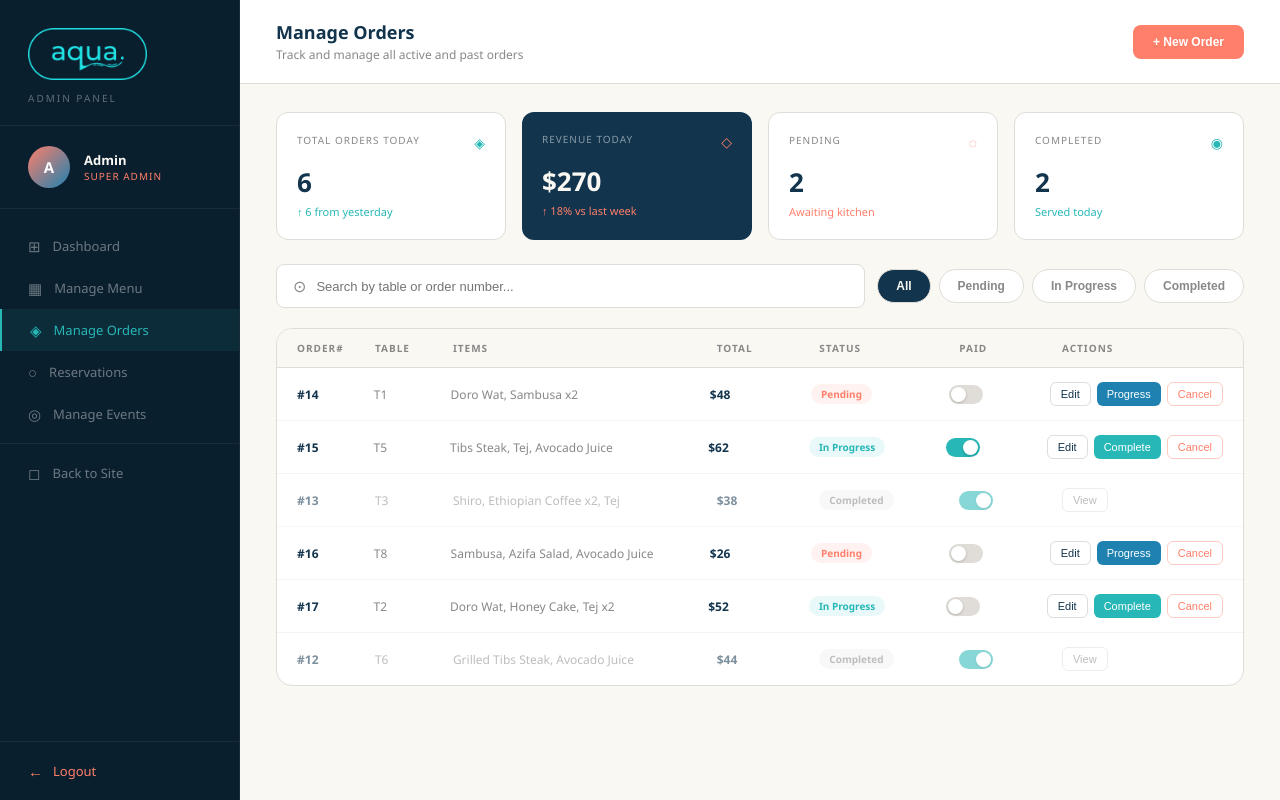
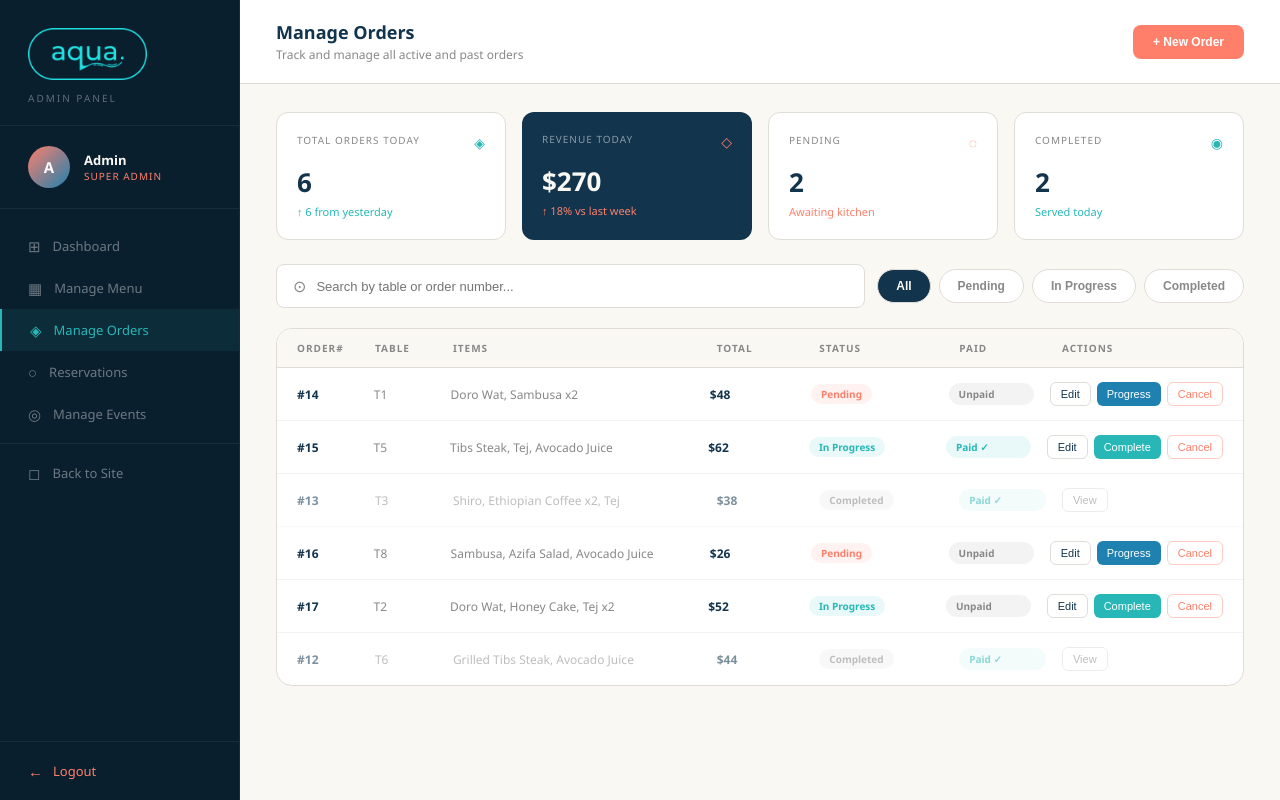
Before and after one commit to mearond/aqua-restaurant, a React (Create React App) app: page /admin/orders in a window 1280 px wide. Built offline with nearby package versions, Linux system fonts and the light colour scheme.

Commit message:
feat: build manage orders page with new order, edit, status progression and paid confirmation modal

```diff
--- a/src/Pages/admin/ManageOrders.jsx
+++ b/src/Pages/admin/ManageOrders.jsx
@@ -10,6 +10,7 @@ function ManageOrders() {
   const [newOrder, setNewOrder] = useState({ table: '', items: '', total: '' })
   const [showEditOrderModal, setShowEditOrderModal] = useState(false)
   const [editOrder, setEditOrder] = useState(null)
+  const [confirmPaid, setConfirmPaid] = useState(null)
 
   const [orders, setOrders] = useState([
     { id: 14, table: 'T1', items: 'Doro Wat, Sambusa x2', total: 48, status: 'Pending', paid: false },
@@ -54,14 +55,17 @@ function ManageOrders() {
 
   const handleEditOrder = () => {
     if (!editOrder.items || !editOrder.total) return
-  setOrders(prev => prev.map(o => o.id === editOrder.id ? { ...editOrder, total: parseFloat(editOrder.total) } : o))
+    setOrders(prev => prev.map(o =>
+      o.id === editOrder.id ? { ...editOrder, total: parseFloat(editOrder.total) } : o
+    ))
     setShowEditOrderModal(false)
     setEditOrder(null)
   }
 
   const filtered = orders.filter(o => {
     const matchesFilter = activeFilter === 'All' || o.status === activeFilter
-    const matchesSearch = o.table.toLowerCase().includes(search.toLowerCase()) ||
+    const matchesSearch =
+      o.table.toLowerCase().includes(search.toLowerCase()) ||
       String(o.id).includes(search) ||
       o.items.toLowerCase().includes(search.toLowerCase())
     return matchesFilter && matchesSearch
@@ -88,6 +92,9 @@ function ManageOrders() {
       />
     </div>
   )
+
+  // Get the order being confirmed
+  const confirmOrder = orders.find(o => o.id === confirmPaid)
 
   return (
     <div style={{ display: 'flex', minHeight: '100vh', fontFamily: "'Segoe UI', sans-serif" }}>
@@ -145,9 +152,7 @@ function ManageOrders() {
             <p style={{ color: '#12344D', fontSize: '18px', fontWeight: '700' }}>Manage Orders</p>
             <p style={{ color: '#888', fontSize: '12px', marginTop: '2px' }}>Track and manage all active and past orders</p>
           </div>
-          <button
-            onClick={() => setShowNewOrderModal(true)}
-            style={{ background: '#FF7F6A', color: '#fff', border: 'none', padding: '10px 20px', borderRadius: '8px', fontSize: '12px', fontWeight: '600', cursor: 'pointer' }}>
+          <button onClick={() => setShowNewOrderModal(true)} style={{ background: '#FF7F6A', color: '#fff', border: 'none', padding: '10px 20px', borderRadius: '8px', fontSize: '12px', fontWeight: '600', cursor: 'pointer' }}>
             + New Order
           </button>
         </div>
@@ -157,10 +162,10 @@ function ManageOrders() {
           {/* Stat cards */}
           <div style={{ display: 'grid', gridTemplateColumns: 'repeat(4,1fr)', gap: '16px', marginBottom: '24px' }}>
             {[
-              { label: 'TOTAL ORDERS TODAY', value: orders.length, icon: '◈', iconColor: '#27B7B7', bg: 'rgba(39,183,183,0.1)', dark: false, sub: '↑ 6 from yesterday', subColor: '#27B7B7' },
-              { label: 'REVENUE TODAY', value: '$' + orders.reduce((acc, o) => acc + o.total, 0), icon: '◇', iconColor: '#FF7F6A', bg: 'rgba(255,127,106,0.15)', dark: true, sub: '↑ 18% vs last week', subColor: '#FF7F6A' },
-              { label: 'PENDING', value: orders.filter(o => o.status === 'Pending').length, icon: '◌', iconColor: '#FF7F6A', bg: 'rgba(255,127,106,0.1)', dark: false, sub: 'Awaiting kitchen', subColor: '#FF7F6A' },
-              { label: 'COMPLETED', value: orders.filter(o => o.status === 'Completed').length, icon: '◉', iconColor: '#27B7B7', bg: 'rgba(39,183,183,0.1)', dark: false, sub: 'Served today', subColor: '#27B7B7' },
+              { label: 'TOTAL ORDERS TODAY', value: orders.length, icon: '◈', iconColor: '#27B7B7', dark: false, sub: '↑ 6 from yesterday', subColor: '#27B7B7' },
+              { label: 'REVENUE TODAY', value: '$' + orders.reduce((acc, o) => acc + o.total, 0), icon: '◇', iconColor: '#FF7F6A', dark: true, sub: '↑ 18% vs last week', subColor: '#FF7F6A' },
+              { label: 'PENDING', value: orders.filter(o => o.status === 'Pending').length, icon: '◌', iconColor: '#FF7F6A', dark: false, sub: 'Awaiting kitchen', subColor: '#FF7F6A' },
+              { label: 'COMPLETED', value: orders.filter(o => o.status === 'Completed').length, icon: '◉', iconColor: '#27B7B7', dark: false, sub: 'Served today', subColor: '#27B7B7' },
             ].map(stat => (
               <div key={stat.label} style={{ background: stat.dark ? '#12344D' : '#fff', borderRadius: '12px', padding: '20px', border: stat.dark ? 'none' : '0.5px solid #e0ddd8' }}>
                 <div style={{ display: 'flex', justifyContent: 'space-between', marginBottom: '12px' }}>
@@ -185,17 +190,13 @@ function ManageOrders() {
             </div>
             <div style={{ display: 'flex', gap: '8px', flexWrap: 'wrap' }}>
               {['All', 'Pending', 'In Progress', 'Completed'].map(f => (
-                <button
-                  key={f} onClick={() => setActiveFilter(f)}
-                  style={{
+                <button key={f} onClick={() => setActiveFilter(f)} style={{
                   padding: '9px 18px', borderRadius: '20px', border: '0.5px solid #e0ddd8',
                   cursor: 'pointer', fontSize: '12px', fontWeight: '600',
                   background: activeFilter === f ? '#12344D' : '#fff',
                   color: activeFilter === f ? '#FAF8F3' : '#888',
                   transition: 'all 0.2s',
-                  }}>
-                  {f}
-                </button>
+                }}>{f}</button>
               ))}
             </div>
           </div>
@@ -224,21 +225,25 @@ function ManageOrders() {
                   <p style={{ color: '#888', fontSize: '12px' }}>{o.table}</p>
                   <p style={{ color: '#888', fontSize: '12px' }}>{o.items}</p>
                   <p style={{ color: '#12344D', fontSize: '12px', fontWeight: '700' }}>${o.total}</p>
+
+                  {/* Status badge */}
                   <span style={{ background: sc.bg, color: sc.color, padding: '3px 10px', borderRadius: '20px', fontSize: '10px', fontWeight: '600', display: 'inline-block', width: 'fit-content' }}>
                     {o.status}
                   </span>
-                  <div
-                    onClick={() => togglePaid(o.id)}
+
+                  {/* Paid badge — opens confirmation modal on click */}
+                  <span
+                    onClick={() => setConfirmPaid(o.id)}
                     style={{
-                      width: '34px', height: '19px',
-                      background: o.paid ? '#27B7B7' : '#e0ddd8',
-                      borderRadius: '99px', cursor: 'pointer',
-                      display: 'flex', alignItems: 'center', padding: '2px',
-                      justifyContent: o.paid ? 'flex-end' : 'flex-start',
-                      transition: 'all 0.2s', flexShrink: 0,
+                      background: o.paid ? 'rgba(39,183,183,0.1)' : 'rgba(136,136,136,0.1)',
+                      color: o.paid ? '#27B7B7' : '#888',
+                      padding: '4px 10px', borderRadius: '20px', fontSize: '10px',
+                      fontWeight: '600', cursor: 'pointer', display: 'inline-block',
                     }}>
-                    <div style={{ width: '15px', height: '15px', background: '#fff', borderRadius: '50%', boxShadow: '0 1px 3px rgba(0,0,0,0.2)' }} />
-                  </div>
+                    {o.paid ? 'Paid ✓' : 'Unpaid'}
+                  </span>
+
+                  {/* Action buttons */}
                   <div style={{ display: 'flex', gap: '6px' }}>
                     {isCompleted ? (
                       <button style={{ border: '0.5px solid #e0ddd8', background: 'none', color: '#888', padding: '5px 10px', borderRadius: '6px', fontSize: '11px', cursor: 'pointer' }}>View</button>
@@ -284,11 +289,9 @@ function ManageOrders() {
               </div>
               <button onClick={() => setShowNewOrderModal(false)} style={{ background: 'none', border: 'none', fontSize: '20px', cursor: 'pointer', color: '#888' }}>✕</button>
             </div>
-
             <InputField label="TABLE" placeholder="e.g. T3" value={newOrder.table} onChange={e => setNewOrder(p => ({ ...p, table: e.target.value }))} />
             <InputField label="ITEMS" placeholder="e.g. Doro Wat, Sambusa x2" value={newOrder.items} onChange={e => setNewOrder(p => ({ ...p, items: e.target.value }))} />
             <InputField label="TOTAL ($)" type="number" placeholder="e.g. 48" value={newOrder.total} onChange={e => setNewOrder(p => ({ ...p, total: e.target.value }))} />
-
             <div style={{ display: 'flex', gap: '10px', marginTop: '12px' }}>
               <button onClick={() => setShowNewOrderModal(false)} style={{ flex: 1, padding: '12px', border: '0.5px solid #e0ddd8', background: 'none', borderRadius: '8px', fontSize: '13px', cursor: 'pointer', color: '#888' }}>Cancel</button>
               <button onClick={handleNewOrder} style={{ flex: 1, padding: '12px', background: '#12344D', color: '#FAF8F3', border: 'none', borderRadius: '8px', fontSize: '13px', fontWeight: '600', cursor: 'pointer' }}>Create Order</button>
@@ -296,6 +299,7 @@ function ManageOrders() {
           </div>
         </div>
       )}
+
       {/* ── Edit Order Modal ── */}
       {showEditOrderModal && editOrder && (
         <div style={{ position: 'fixed', inset: 0, background: 'rgba(0,0,0,0.5)', display: 'flex', alignItems: 'center', justifyContent: 'center', zIndex: 1000 }}>
@@ -307,13 +311,57 @@ function ManageOrders() {
               </div>
               <button onClick={() => setShowEditOrderModal(false)} style={{ background: 'none', border: 'none', fontSize: '20px', cursor: 'pointer', color: '#888' }}>✕</button>
             </div>
-
             <InputField label="ITEMS" placeholder="e.g. Doro Wat, Sambusa x2" value={editOrder.items} onChange={e => setEditOrder(p => ({ ...p, items: e.target.value }))} />
             <InputField label="TOTAL ($)" type="number" placeholder="e.g. 48" value={editOrder.total} onChange={e => setEditOrder(p => ({ ...p, total: e.target.value }))} />
-
             <div style={{ display: 'flex', gap: '10px', marginTop: '12px' }}>
               <button onClick={() => setShowEditOrderModal(false)} style={{ flex: 1, padding: '12px', border: '0.5px solid #e0ddd8', background: 'none', borderRadius: '8px', fontSize: '13px', cursor: 'pointer', color: '#888' }}>Cancel</button>
               <button onClick={handleEditOrder} style={{ flex: 1, padding: '12px', background: '#12344D', color: '#FAF8F3', border: 'none', borderRadius: '8px', fontSize: '13px', fontWeight: '600', cursor: 'pointer' }}>Save Changes</button>
+            </div>
+          </div>
+        </div>
+      )}
+
+      {/* ── Confirm Paid Modal ── */}
+      {confirmPaid !== null && confirmOrder && (
+        <div style={{ position: 'fixed', inset: 0, background: 'rgba(0,0,0,0.5)', display: 'flex', alignItems: 'center', justifyContent: 'center', zIndex: 1000 }}>
+          <div style={{ background: '#dde1e4', borderRadius: '16px', padding: '40px 36px', width: '380px', boxShadow: '0 8px 40px rgba(0,0,0,0.2)', textAlign: 'center' }}>
+
+            {/* Icon circle */}
+            <div style={{
+              width: '64px', height: '64px', borderRadius: '50%',
+              background: confirmOrder.paid ? 'rgba(140, 188, 191, 0.1)' : 'rgba(39,183,183,0.1)',
+              display: 'flex', alignItems: 'center', justifyContent: 'center',
+              margin: '0 auto 20px', fontSize: '26px',
+            }}>
+              {confirmOrder.paid ? '↩' : '✓'}
+            </div>
+
+            <p style={{ color: '#12344D', fontSize: '18px', fontWeight: '700', marginBottom: '8px' }}>
+              {confirmOrder.paid ? 'Mark as Unpaid?' : 'Mark as Paid?'}
+            </p>
+            <p style={{ color: '#12344D', fontSize: '13px', lineHeight: '1.7', marginBottom: '6px' }}>
+              Order <strong style={{ color: '#888' }}>#{confirmOrder.id}</strong> · Table <strong style={{ color: '#888' }}>{confirmOrder.table}</strong>
+            </p>
+            <p style={{ color: '#12344D', fontSize: '13px', marginBottom: '32px' }}>
+              Total: <strong style={{ color: '#12344D' }}>${confirmOrder.total}</strong>
+            </p>
+
+            <div style={{ display: 'flex', gap: '12px' }}>
+              <button
+                onClick={() => setConfirmPaid(null)}
+                style={{ flex: 1, padding: '12px', border: '0.5px solid #bca98a', background: 'none', borderRadius: '8px', fontSize: '13px', cursor: 'pointer', color: '#12344D', fontWeight: '500' }}>
+                Cancel
+              </button>
+              <button
+                onClick={() => { togglePaid(confirmPaid); setConfirmPaid(null) }}
+                style={{
+                  flex: 1, padding: '12px', border: 'none', borderRadius: '8px',
+                  fontSize: '13px', fontWeight: '600', cursor: 'pointer',
+                  background: confirmOrder.paid ? '#FF7F6A' : '#27B7B7',
+                  color: '#fff',
+                }}>
+                {confirmOrder.paid ? 'Mark Unpaid' : 'Confirm Paid'}
+              </button>
             </div>
           </div>
         </div>
```
Lines whose indentation alone changed are shown as unchanged.
